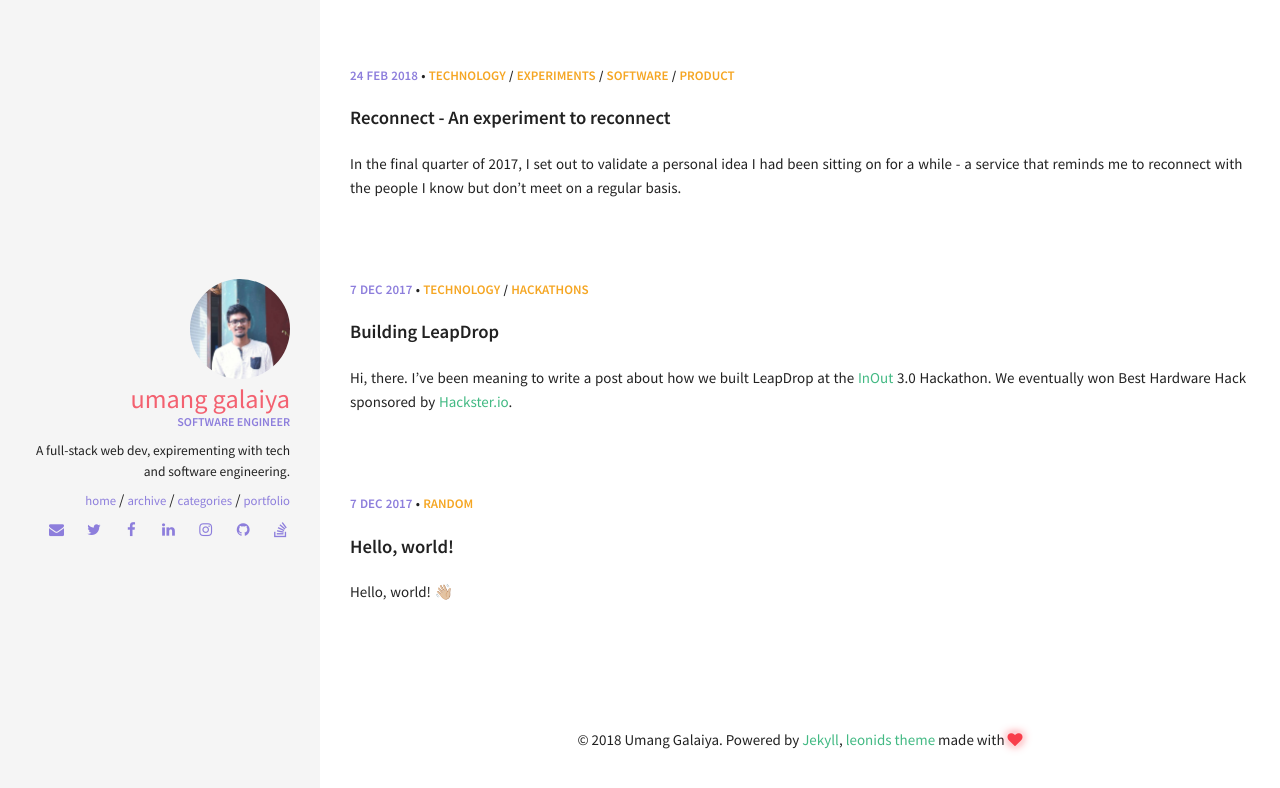
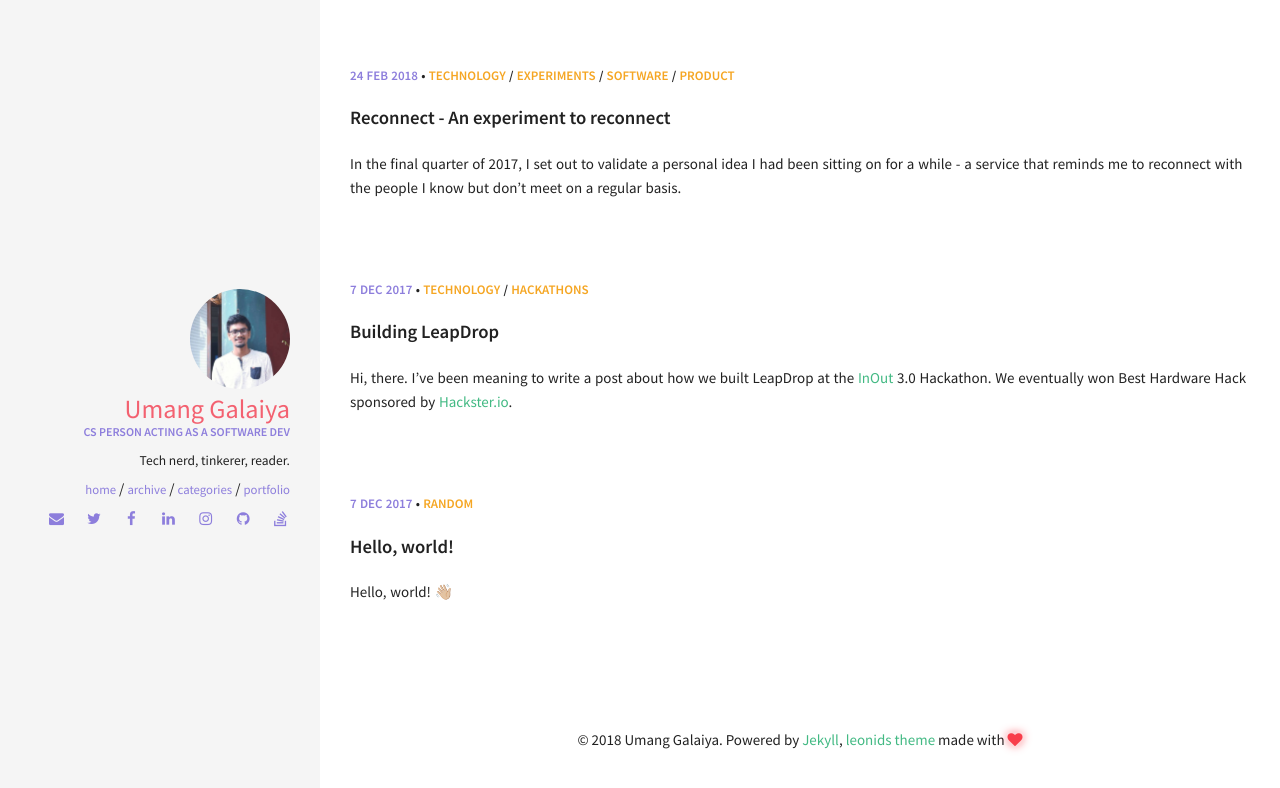
Before and after one commit to umanghome/blog, a Jekyll site: the page built from index.html, in a window 1280 px wide. Shown: the top 788 px of the page. Built offline with Jekyll 4.4.1, drawn with Linux system fonts in a browser that asks for light colours.

Commit message:
Update post, makes some config changes.

```diff
--- a/_config.yml
+++ b/_config.yml
@@ -35,8 +35,8 @@ kramdown:
 owner:
   name: Umang Galaiya
   avatar: umang.jpg
-  job: "Software Engineer"
-  bio: "A full-stack web dev, expirementing with tech and software engineering."
+  job: "CS person acting as a Software Dev"
+  bio: "Tech nerd, tinkerer, reader."
   email: umang@umanggalaiya.in
   disqus-shortname: umanggalaiyablog
   twitter: umanghome #username
--- a/_sass/pages/_layout.scss
+++ b/_sass/pages/_layout.scss
@@ -30,7 +30,6 @@
     display: block;
     color: #F36170;
     font-size: 1.75em;
-    text-transform: lowercase;
   }
   .author_job {
     display: block;
```
Also changed, not shown: 9 other files.
